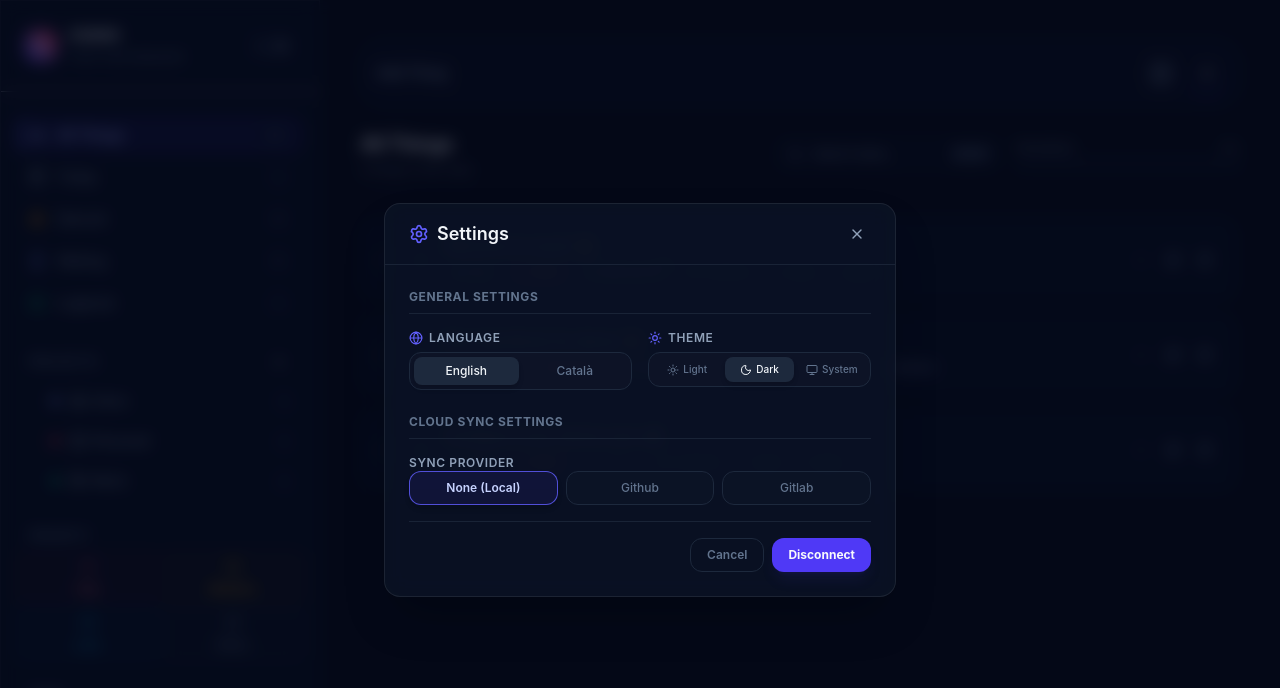
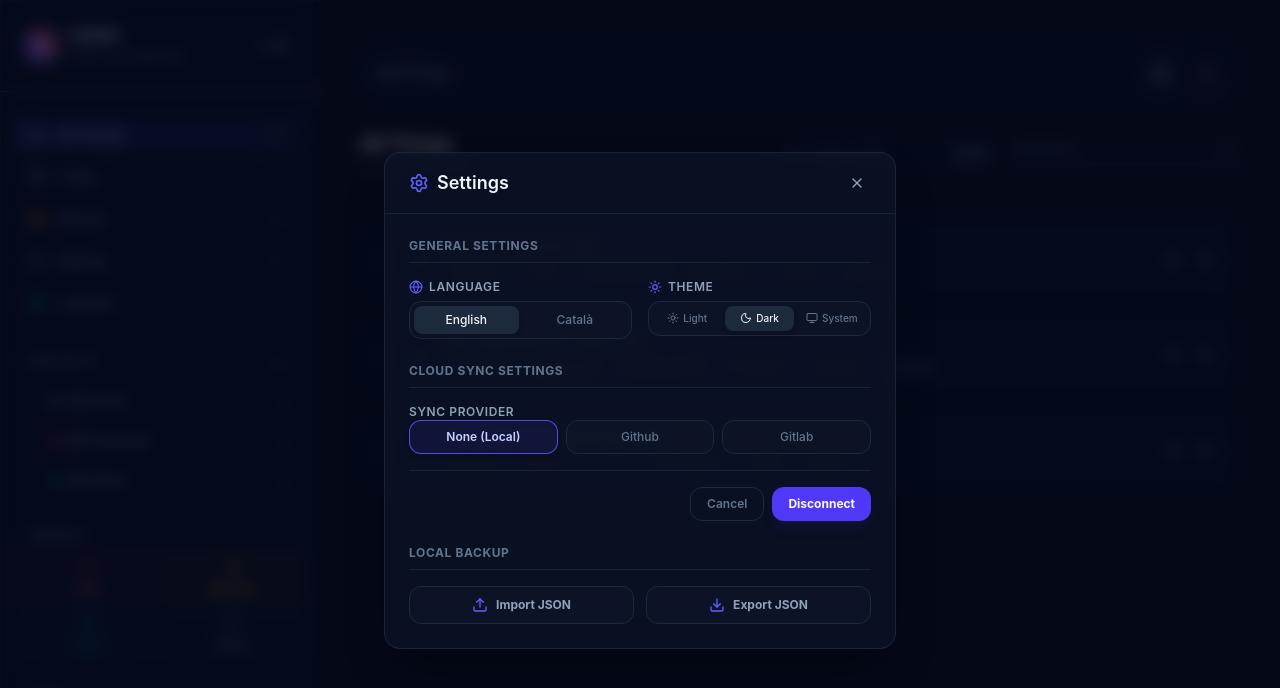
Before and after one commit to PinguAgent/coses, a React (Vite) app: page / in a window 1280 px wide. Both pictures are taken after a click on the button 272 px from the left and 46 px from the top of the page. Shown: the top 688 px of the page. Built offline with nearby package versions, Linux system fonts and the light colour scheme.

Commit message:
Move import/export buttons from sidebar to settings modal

```diff
--- a/src/App.tsx
+++ b/src/App.tsx
@@ -8,6 +8,7 @@ import { useLocalStorage } from './hooks/useLocalStorage';
 import type { Project, Task, Priority, PriorityFilter, SyncSettings, AppData, Language, Theme } from './types';
 import { getInitialData, generateUUID, validateImportedData } from './utils/helpers';
 import { fetchFromCloud, saveToCloud } from './utils/sync';
+import { translations } from './utils/translations';
 
 export default function App() {
   // 1. Language State
@@ -607,9 +608,9 @@ export default function App() {
         const parsed = JSON.parse(event.target?.result as string);
         const validated = validateImportedData(parsed);
         setAppData(validated);
-        alert('Data imported successfully!');
+        alert(translations[language].importSuccess);
       } catch (err: any) {
-        alert(`Failed to import data: ${err.message || 'Invalid file format'}`);
+        alert(translations[language].importFail(err.message || 'Invalid file format'));
       }
     };
     fileReader.readAsText(file);
@@ -672,8 +673,6 @@ export default function App() {
         onAddProject={handleAddProject}
         onDeleteProject={handleDeleteProject}
         onEditProject={(proj) => setEditingProject(proj)}
-        onExportData={handleExportData}
-        onImportData={handleImportData}
         onOpenSettings={() => setIsSyncModalOpen(true)}
         onTriggerSync={handleTriggerSync}
         onMoveTaskToProject={handleMoveTaskToProject}
@@ -726,6 +725,8 @@ export default function App() {
         onLanguageChange={setLanguage}
         theme={theme}
         onThemeChange={setTheme}
+        onExportData={handleExportData}
+        onImportData={handleImportData}
       />
 
       {editingProject && (
--- a/src/components/SettingsModal.tsx
+++ b/src/components/SettingsModal.tsx
@@ -1,9 +1,10 @@
-import React, { useState, useEffect } from 'react';
+import React, { useState, useEffect, useRef } from 'react';
 import type { SyncSettings, SyncProvider, Language, Theme } from '../types';
 import { translations } from '../utils/translations';
 import {
   X, RefreshCw, CheckCircle, AlertTriangle, ExternalLink,
-  Sun, Moon, Monitor, Globe, Settings as SettingsIcon
+  Sun, Moon, Monitor, Globe, Settings as SettingsIcon,
+  Upload, Download
 } from 'lucide-react';
 
 interface SettingsModalProps {
@@ -16,6 +17,8 @@ interface SettingsModalProps {
   onLanguageChange: (lang: Language) => void;
   theme: Theme;
   onThemeChange: (theme: Theme) => void;
+  onExportData: () => void;
+  onImportData: (e: React.ChangeEvent<HTMLInputElement>) => void;
 }
 
 export const SettingsModal: React.FC<SettingsModalProps> = ({
@@ -28,6 +31,8 @@ export const SettingsModal: React.FC<SettingsModalProps> = ({
   onLanguageChange,
   theme,
   onThemeChange,
+  onExportData,
+  onImportData,
 }) => {
   const [provider, setProvider] = useState<SyncProvider>(syncSettings.provider);
   const [token, setToken] = useState(syncSettings.token);
@@ -39,7 +44,12 @@ export const SettingsModal: React.FC<SettingsModalProps> = ({
   const [status, setStatus] = useState<'idle' | 'success' | 'error'>('idle');
   const [errorMessage, setErrorMessage] = useState('');
 
+  const fileInputRef = useRef<HTMLInputElement>(null);
   const t = translations[language];
+
+  const handleImportClick = () => {
+    fileInputRef.current?.click();
+  };
 
   useEffect(() => {
     if (isOpen) {
@@ -344,6 +354,40 @@ export const SettingsModal: React.FC<SettingsModalProps> = ({
             </form>
           </div>
 
+          {/* Section 3: Backup / Restore (Local Backup) */}
+          <div className="space-y-4">
+            <h4 className="text-xs font-bold uppercase tracking-wider text-slate-500 border-b border-slate-200 dark:border-slate-800/80 pb-2">
+              {t.localBackup}
+            </h4>
+            <div className="flex items-center gap-3">
+              <input
+                type="file"
+                ref={fileInputRef}
+                onChange={onImportData}
+                accept=".json"
+                className="hidden"
+              />
+              <button
+                type="button"
+                onClick={handleImportClick}
+                className="flex-1 border border-slate-200 dark:border-slate-800 bg-white dark:bg-slate-900/60 hover:bg-slate-100 dark:hover:bg-slate-800 hover:border-slate-300 dark:hover:border-slate-700 text-slate-600 dark:text-slate-400 hover:text-slate-700 dark:hover:text-slate-200 px-4 py-2.5 rounded-xl flex items-center justify-center gap-2 transition text-xs font-bold shadow-sm dark:shadow-none cursor-pointer"
+                title={t.importJsonTitle}
+              >
+                <Upload className="w-4 h-4 text-indigo-500" />
+                <span>{t.importJson}</span>
+              </button>
+              <button
+                type="button"
+                onClick={onExportData}
+                className="flex-1 border border-slate-200 dark:border-slate-800 bg-white dark:bg-slate-900/60 hover:bg-slate-100 dark:hover:bg-slate-800 hover:border-slate-300 dark:hover:border-slate-700 text-slate-600 dark:text-slate-400 hover:text-slate-700 dark:hover:text-slate-200 px-4 py-2.5 rounded-xl flex items-center justify-center gap-2 transition text-xs font-bold shadow-sm dark:shadow-none cursor-pointer"
+                title={t.exportJsonTitle}
+              >
+                <Download className="w-4 h-4 text-indigo-500" />
+                <span>{t.exportJson}</span>
+              </button>
+            </div>
+          </div>
+
         </div>
       </div>
     </div>
--- a/src/components/Sidebar.tsx
+++ b/src/components/Sidebar.tsx
@@ -1,9 +1,9 @@
-import React, { useState, useRef, useEffect } from 'react';
+import React, { useState, useEffect } from 'react';
 import type { Project, PriorityFilter, SyncSettings, Language } from '../types';
 import { translations } from '../utils/translations';
 import {
   Inbox, Calendar, Hash, ShieldAlert, Plus, Trash2, Cloud,
-  Download, Upload, Settings, RefreshCw, FolderClosed, CheckSquare,
+  Settings, RefreshCw, FolderClosed, CheckSquare,
   Star, Hourglass, ChevronDown, ChevronRight, Edit, Archive
 } from 'lucide-react';
 
@@ -23,8 +23,6 @@ interface SidebarProps {
   onAddProject: (name: string, color: string, parentId?: string) => void;
   onDeleteProject: (id: string) => void;
   onEditProject: (project: Project) => void;
-  onExportData: () => void;
-  onImportData: (e: React.ChangeEvent<HTMLInputElement>) => void;
   onOpenSettings: () => void;
   onTriggerSync: () => void;
   onMoveTaskToProject: (taskId: string, projectId: string) => void;
@@ -55,8 +53,6 @@ export const Sidebar: React.FC<SidebarProps> = ({
   onAddProject,
   onDeleteProject,
   onEditProject,
-  onExportData,
-  onImportData,
   onOpenSettings,
   onTriggerSync,
   onMoveTaskToProject,
@@ -78,7 +74,6 @@ export const Sidebar: React.FC<SidebarProps> = ({
     project: Project;
   } | null>(null);
 
-  const fileInputRef = useRef<HTMLInputElement>(null);
   const t = translations[language];
 
   // Close context menu on clicks
@@ -98,10 +93,6 @@ export const Sidebar: React.FC<SidebarProps> = ({
     setNewProjectName('');
     setParentProjectId('');
     setShowAddProject(false);
-  };
-
-  const handleImportClick = () => {
-    fileInputRef.current?.click();
   };
 
   const renderProjectIcon = (id: string) => {
@@ -720,33 +711,6 @@ export const Sidebar: React.FC<SidebarProps> = ({
         </div>
       </div>
 
-      {/* Manual Import/Export (Backup) Footer */}
-      <div className="p-4 border-t border-slate-200/60 dark:border-slate-800 bg-slate-50/50 dark:bg-slate-950/40 flex items-center justify-between gap-2.5 text-xs font-semibold">
-        <input
-          type="file"
-          ref={fileInputRef}
-          onChange={onImportData}
-          accept=".json"
-          className="hidden"
-        />
-        <button
-          onClick={handleImportClick}
-          className="flex-1 border border-slate-200 dark:border-slate-800 bg-white dark:bg-slate-900/60 hover:bg-slate-100 dark:hover:bg-slate-800 hover:border-slate-300 dark:hover:border-slate-700 text-slate-500 dark:text-slate-400 hover:text-slate-700 dark:hover:text-slate-200 px-3 py-2 rounded-xl flex items-center justify-center gap-2 transition shadow-sm dark:shadow-none cursor-pointer"
-          title="Import tasks from a JSON file"
-        >
-          <Upload className="w-3.5 h-3.5" />
-          <span>{t.importJson}</span>
-        </button>
-        <button
-          onClick={onExportData}
-          className="flex-1 border border-slate-200 dark:border-slate-800 bg-white dark:bg-slate-900/60 hover:bg-slate-100 dark:hover:bg-slate-800 hover:border-slate-300 dark:hover:border-slate-700 text-slate-500 dark:text-slate-400 hover:text-slate-700 dark:hover:text-slate-200 px-3 py-2 rounded-xl flex items-center justify-center gap-2 transition shadow-sm dark:shadow-none cursor-pointer"
-          title="Export tasks to a JSON file"
-        >
-          <Download className="w-3.5 h-3.5" />
-          <span>{t.exportJson}</span>
-        </button>
-      </div>
-
       {/* Trash context menu */}
       {trashContextMenu && (
         <div
--- a/src/utils/translations.ts
+++ b/src/utils/translations.ts
@@ -10,6 +10,9 @@ export const translations = {
     noTags: 'No tags in active tasks',
     importJson: 'Import JSON',
     exportJson: 'Export JSON',
+    importJsonTitle: 'Import tasks from a JSON file',
+    exportJsonTitle: 'Export tasks to a JSON file',
+    localBackup: 'Local Backup',
     addThing: 'Add Thing',
     options: 'Options',
     description: 'Description',
@@ -103,6 +106,9 @@ export const translations = {
     noTags: 'Sense etiquetes a les tasques actives',
     importJson: 'Importar JSON',
     exportJson: 'Exportar JSON',
+    importJsonTitle: "Importar tasques des d'un fitxer JSON",
+    exportJsonTitle: 'Exportar tasques a un fitxer JSON',
+    localBackup: 'Còpia de Seguretat Local',
     addThing: 'Afegir',
     options: 'Opcions',
     description: 'Descripció',
```
